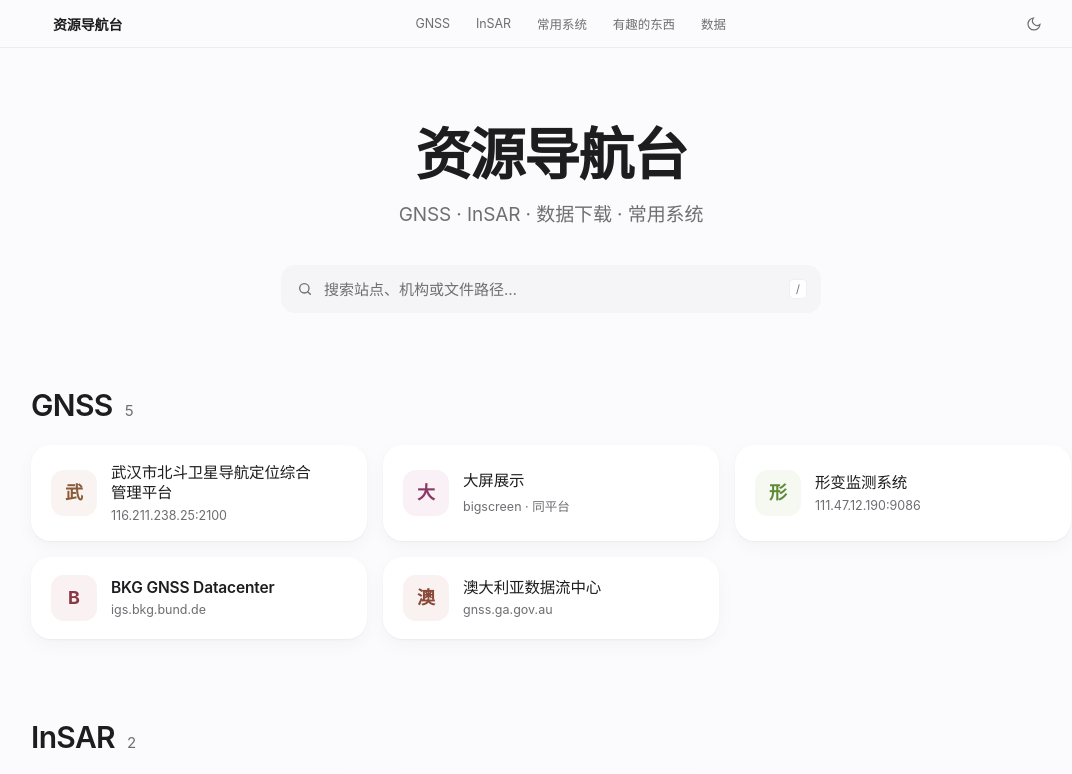
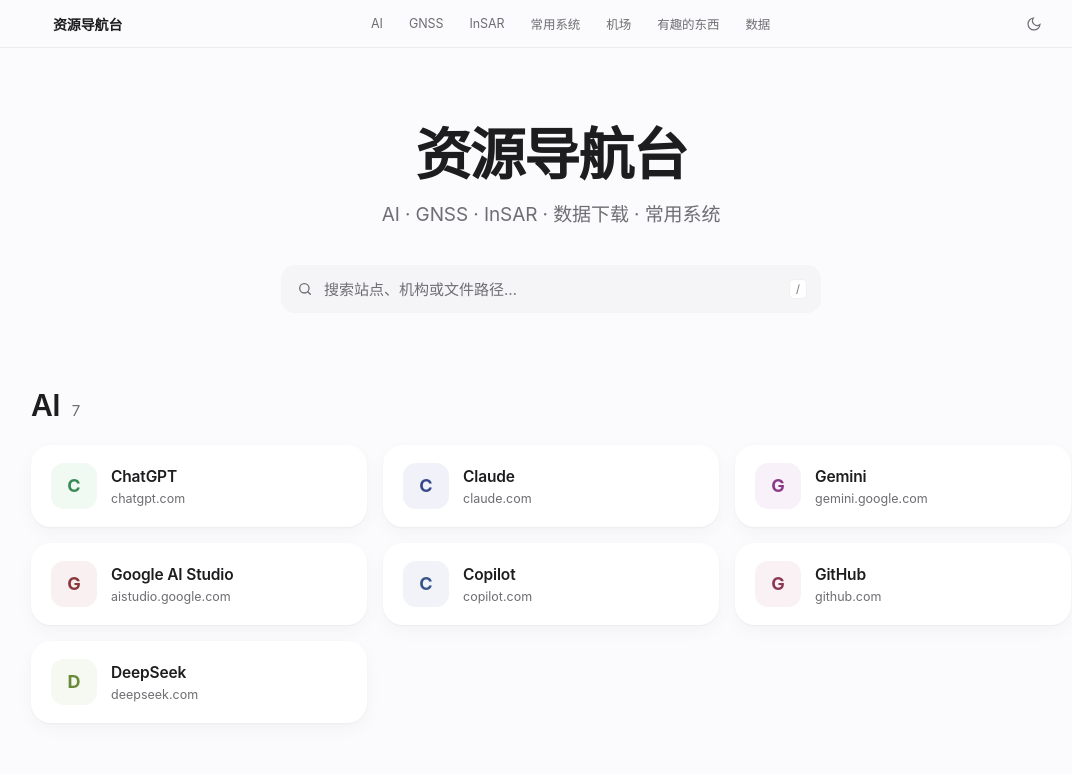
Before and after one commit to CSL-dot/unitweb, a plain HTML site: page index.html in a window 1280 px wide. Shown: the top 774 px of the page, without its empty margins (89-1161 px from the left). Drawn offline with Linux system fonts and the light colour scheme.

Commit message:
Add files via upload

```diff
--- a/index.html
+++ b/index.html
@@ -373,7 +373,7 @@
 <div class="wrap">
   <section class="hero">
     <h1 id="site-title">资源导航台</h1>
-    <p class="sub" id="site-sub">GNSS · InSAR · 数据下载 · 常用系统</p>
+    <p class="sub" id="site-sub">AI · GNSS · InSAR · 数据下载 · 常用系统</p>
 
     <div class="search">
       <svg viewBox="0 0 24 24"><circle cx="11" cy="11" r="7"/><path d="M20 20l-3.6-3.6"/></svg>
@@ -402,8 +402,8 @@
    ========================================================= */
 const SITE = {
   title: "资源导航台",
-  subtitle: "GNSS · InSAR · 数据下载 · 常用系统",
-  /*footer: '内容按 <code>links.md</code> 整理 · 增删条目改本文件里的 <code>SECTIONS</code> 即可 · 按 <code>/</code> 搜索 · 带 <code>FTP</code> 标记的地址点击会复制，用 FileZilla 等客户端打开'*/
+  subtitle: "AI · GNSS · InSAR · 数据下载 · 常用系统",
+  footer: '内容按 <code>links.md</code> 整理 · 增删条目改本文件里的 <code>SECTIONS</code> 即可 · 按 <code>/</code> 搜索 · 带 <code>FTP</code> 标记的地址点击会复制，用 FileZilla 等客户端打开'
 };
 
 /* =========================================================
@@ -413,6 +413,20 @@ const SITE = {
    表格列定义: cols:[{ k:"name"|"url"|"note", label:"列名", type:"url" }]
    ========================================================= */
 const SECTIONS = [
+  {
+    id: "ai",
+    title: "AI",
+    type: "cards",
+    items: [
+      { name: "ChatGPT",   desc: "chatgpt.com",        url: "https://chatgpt.com/" },
+      { name: "Claude",    desc: "claude.com",         url: "https://claude.com/product/claude-code" },
+      { name: "Gemini",    desc: "gemini.google.com",  url: "https://gemini.google.com/app?pli=1" },
+      { name: "Google AI Studio", desc: "aistudio.google.com", url: "https://aistudio.google.com/prompts/new_chat" },
+      { name: "Copilot",   desc: "copilot.com",        url: "https://copilot.com/chat" },
+      { name: "GitHub",    desc: "github.com",         url: "https://github.com/" },
+      { name: "DeepSeek",  desc: "deepseek.com",       url: "https://www.deepseek.com/en/" }
+    ]
+  },
   {
     id: "gnss",
     title: "GNSS",
@@ -517,6 +531,16 @@ const SECTIONS = [
     ]
   },
   {
+    id: "airport",
+    title: "机场",
+    type: "cards",
+    items: [
+      { name: "树洞",     desc: "balala.io · 登录",   url: "https://balala.io/auth/login" },
+      { name: "ikuuu",    desc: "ikuuu.top · 登录",   url: "https://ikuuu.top/auth/login" },
+      { name: "linkcube", desc: "linkcube.org · 客户中心", url: "https://linkcube.org/clientarea.php" }
+    ]
+  },
+  {
     id: "fun",
     title: "有趣的东西",
     type: "cards",
@@ -530,7 +554,7 @@ const SECTIONS = [
 ];
 
 /* 分区显示的先后：表格类（数据）放最后 */
-const ORDER = ["gnss", "insar", "systems", "fun", "data"];
+const ORDER = ["ai", "gnss", "insar", "systems", "airport", "fun", "data"];
 SECTIONS.sort((a, b) => ORDER.indexOf(a.id) - ORDER.indexOf(b.id));
 
 /* =========================================================
```
